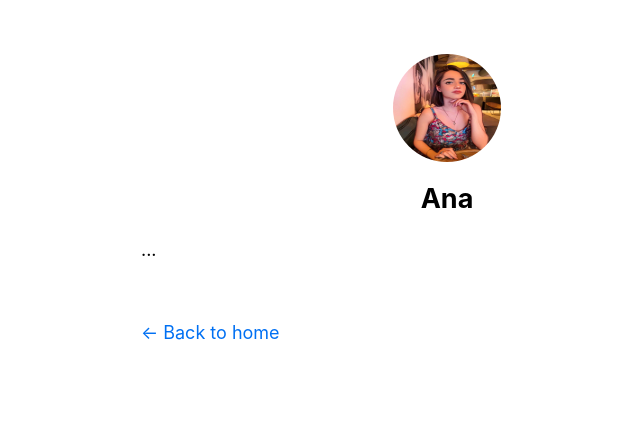
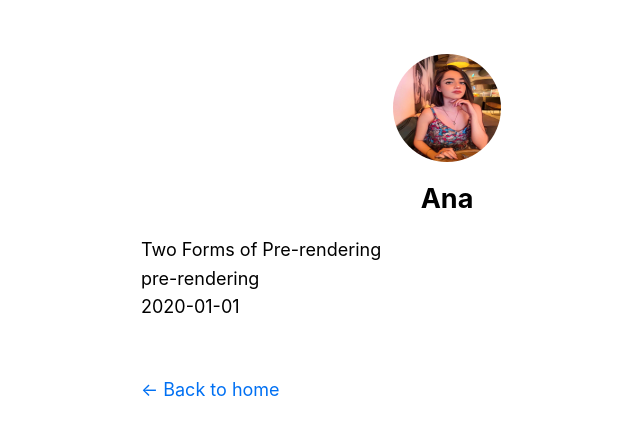
Before and after one commit to anateii/Blog-Next.js, a Next.js app in the folder nextjs-blog/: page /posts/pre-rendering in a window 1280 px wide. Shown: the top 436 px of the page, without its empty margins (193-833 px from the left). Built offline with nearby package versions, Linux system fonts and the light colour scheme.

Commit message:
Dynamic Routes

```diff
--- a/nextjs-blog/lib/posts.js
+++ b/nextjs-blog/lib/posts.js
@@ -60,3 +60,17 @@
     };
   });
 }
+
+export function getPostData(id) {
+  const fullPath = path.join(postsDirectory, `${id}.md`);
+  const fileContents = fs.readFileSync(fullPath, "utf8");
+
+  // Use gray-matter to parse the post metadata section
+  const matterResult = matter(fileContents);
+
+  // Combine the data with the id
+  return {
+    id,
+    ...matterResult.data,
+  };
+}
--- a/nextjs-blog/package.json
+++ b/nextjs-blog/package.json
@@ -9,6 +9,8 @@
     "gray-matter": "^4.0.3",
     "next": "latest",
     "react": "18.2.0",
-    "react-dom": "18.2.0"
+    "react-dom": "18.2.0",
+    "remark": "^14.0.2",
+    "remark-html": "^15.0.1"
   }
 }
--- a/nextjs-blog/pages/posts/[id].js
+++ b/nextjs-blog/pages/posts/[id].js
@@ -1,6 +1,17 @@
 import Layout from "../../components/layout";
-import { getAllPostIds } from "../../lib/posts";
+import { getAllPostIds, getPostData } from "../../lib/posts";
 
+// Gets you the data for each post given the id
+export async function getStaticProps({ params }) {
+  const postData = getPostData(params.id);
+  return {
+    props: {
+      postData,
+    },
+  };
+}
+
+// Gets you an array of posts with id
 export async function getStaticPaths() {
   const paths = getAllPostIds();
   return {
@@ -9,6 +20,14 @@
   };
 }
 
-export default function Post() {
-  return <Layout>...</Layout>;
+export default function Post({ postData }) {
+  return (
+    <Layout>
+      {postData.title}
+      <br />
+      {postData.id}
+      <br />
+      {postData.date}
+    </Layout>
+  );
 }
```
Also changed, not shown: 1 other file (tests, documents, lock files or other folders).
